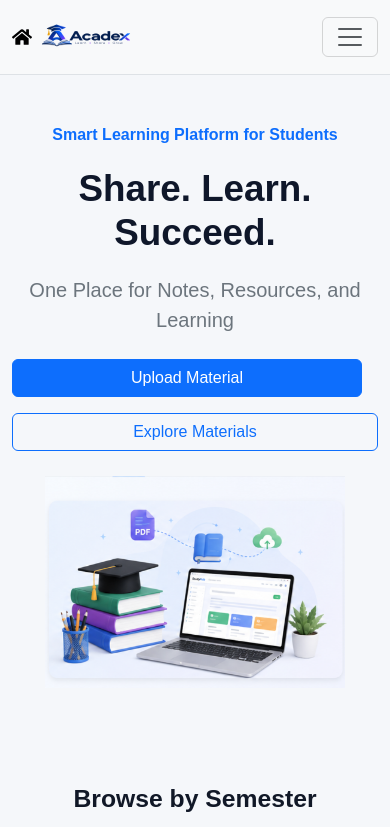
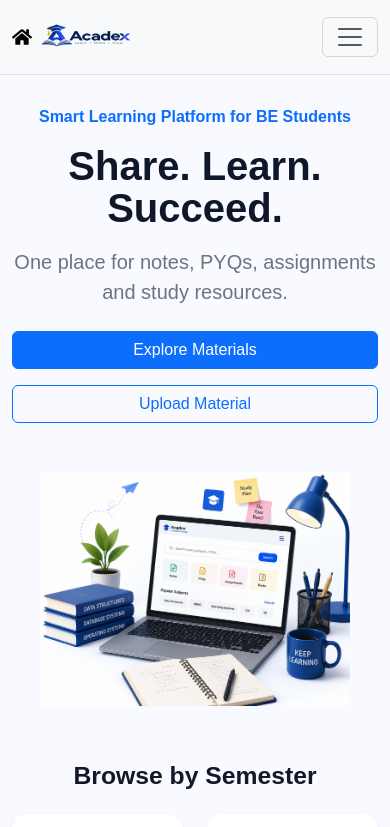
Before and after one commit to Ishabhat537/StudyHub, a React (Vite) app in the folder FRONTEND/: page / in a window 390 px wide. Shown: the top 827 px of the page. Built offline with nearby package versions, Linux system fonts and the light colour scheme; no server answers.

Commit message:
signup err

```diff
--- a/FRONTEND/src/App.css
+++ b/FRONTEND/src/App.css
@@ -1,5 +1,10 @@
-body {
-  margin: 0;
-  background-color: #f5f7fa !important;
-  color: #111827;
+html,
+body,
+#root {
+  min-height: 100%;
+background-color: #f8faff;
 }
+
+#root {
+  min-height: 100vh;
+}
--- a/FRONTEND/src/components/Home.jsx/HeroSection.jsx
+++ b/FRONTEND/src/components/Home.jsx/HeroSection.jsx
@@ -1,7 +1,7 @@
 import React, { useContext } from 'react';
 import hero from '../../assets/hero.jpg'
 import '../../styles/hero.css'
-import studyimg from '../../assets/studyimg.png'
+import newimg from '../../assets/newimg.png';
 import { AuthContext } from '../../context/AuthContext';
 import { useNavigate } from 'react-router-dom';
 function HeroSection() {
@@ -23,35 +23,52 @@ function HeroSection() {
      }
  }
     return ( <>
-    <div className='container py-5' >
-        <div className='row'>
-            <div className='col-lg-6 col-12'>
-                <p  className="text-primary fw-bold text-center text-lg-start">Smart Learning Platform for Students</p>
-                <h1  className="display-3 fw-bold hero-text text-center text-lg-start">Share. Learn. Succeed.</h1>
-                <p  className="lead text-secondary text-center text-lg-start">One Place for Notes, Resources, and Learning</p>
+   <div className="container py-5">
+  <div className="row align-items-center g-4">
+
+    <div className="col-lg-6 col-12">
+      <p className="text-primary fw-bold text-center text-lg-start">
+        Smart Learning Platform for BE Students
+      </p>
+
+      <h1 className="display-3 fw-bold hero-text text-center text-lg-start">
+        Share. Learn. Succeed.
+      </h1>
+
+      <p className="lead text-secondary text-center text-lg-start">
+        One place for notes, PYQs, assignments and study resources.
+      </p>
+
      <div className="mt-4 d-flex flex-column flex-sm-row gap-3 justify-content-center justify-content-lg-start">
+
   <button
-              className="btn btn-primary btn-md me-3"
+    className="btn btn-primary btn-md"
+    onClick={handleMaterials}
+  >
+    Explore Materials
+  </button>
+
+  <button
+    className="btn btn-outline-primary btn-md"
     onClick={handleUpload}
-
   >
     Upload Material
   </button>
 
-            <button
-              className="btn btn-outline-primary btn-md"
-              onClick={handleMaterials}
 
-            >
-              Explore Materials
-            </button>
-          </div>
-            </div>
-             <div className='col-lg-6 col-12'>
-                <img src={studyimg} alt=""  className="img-fluid hero_img"/>
+
       </div>
     </div>
 
+    <div className="col-lg-6 col-12">
+      <img
+        src={newimg}
+        alt="Acadex study resources"
+        className="img-fluid hero_img"
+      />
+    </div>
+
+  </div>
 </div>
     </> );
 }
--- a/FRONTEND/src/styles/hero.css
+++ b/FRONTEND/src/styles/hero.css
@@ -1,19 +1,20 @@
 .hero_img {
   width: 100%;
-    max-width: 500px;
+  max-width: 520px;
   height: auto;
   display: block;
-    margin: auto;
+  margin: 0 auto;
 }
 
 .hero-text {
+  color: #0f172a;
   font-size: 4rem;
   font-weight: 700;
+  line-height: 1.1;
   margin: 20px 0;
-    color: #0f172a;
-    line-height: 1.2;
 }
 
+/* Tablet */
 @media (max-width: 992px) {
   .hero-text {
     font-size: 3rem;
@@ -21,20 +22,53 @@
   }
 
   .hero_img {
-        max-width: 380px;
-        margin-top: 30px;
+    max-width: 400px;
+    margin: 20px auto 0;
   }
 }
 
 /* Mobile */
-@media (max-width: 768px) {
+@media (max-width: 576px) {
   .hero-text {
-        font-size: 2.3rem;
+    font-size: 2.4rem;
+    line-height: 1.15;
     text-align: center;
   }
 
   .hero_img {
-        max-width: 300px;
-        margin-top: 25px;
+    width: 90%;
+    max-width: 340px;
+    margin: 30px auto 0;
   }
 }
+
+.hero-buttons {
+  display: flex;
+  gap: 10px;
+  justify-content: center;
+}
+
+.hero-buttons .btn {
+  flex: 1;
+  max-width: 170px;
+}
+@media (max-width: 576px) {
+
+  .container.py-5 {
+    padding-top: 30px !important;
+    padding-bottom: 25px !important;
+  }
+
+  .hero-text {
+    font-size: 2.5rem;
+    line-height: 1.05;
+    margin: 12px 0 18px;
+  }
+
+  .hero_img {
+    width: 100%;
+    max-width: 310px;
+    margin: 25px auto 0;
+  }
+
+}
--- a/FRONTEND/src/styles/materials.css
+++ b/FRONTEND/src/styles/materials.css
@@ -22,7 +22,7 @@ canvas {
   width: 95%;
   margin: 30px auto;
   padding: 30px 50px;
-  background: #f5f7fb;
+
 
 }
 
```
Also changed, not shown: FRONTEND/src/assets/newimg.png (added), 1 other file (tests, documents, lock files or other folders). Lines whose indentation alone changed are shown as unchanged.
